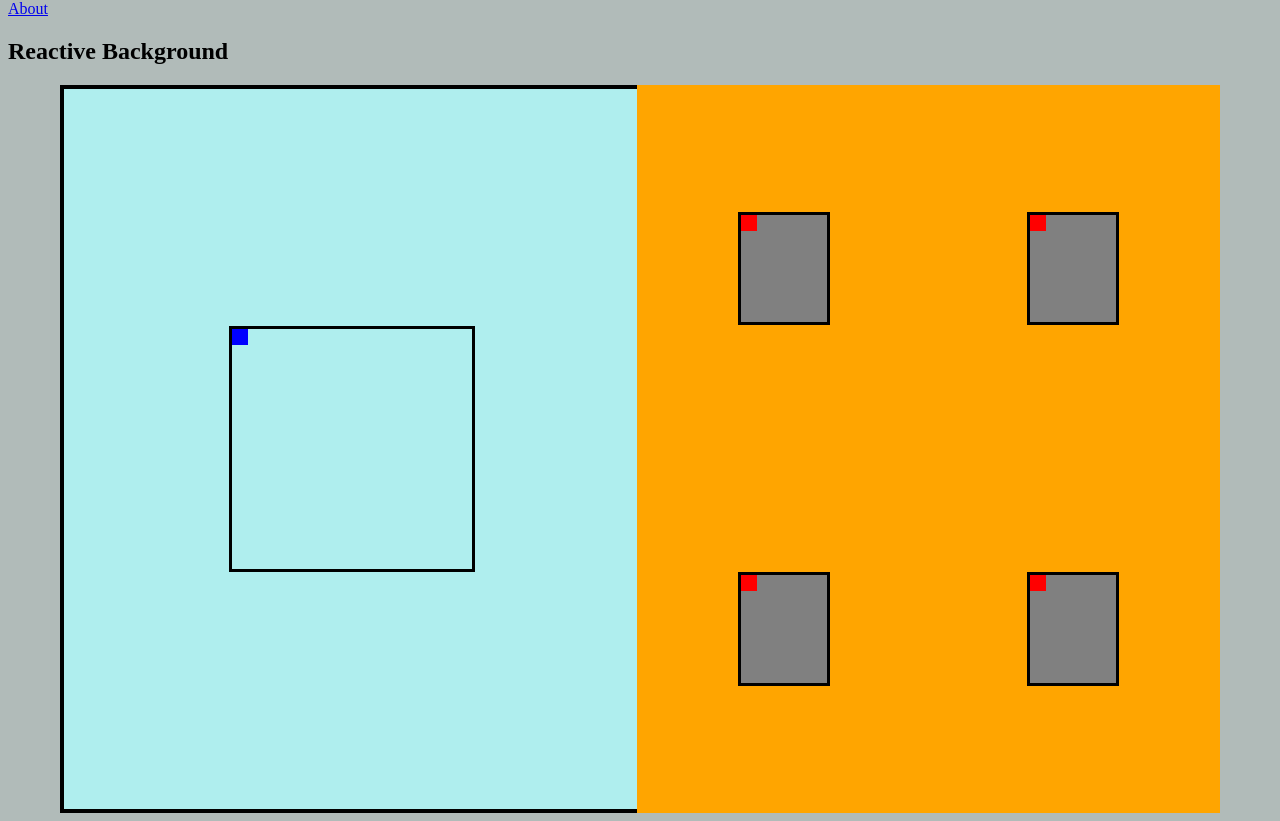
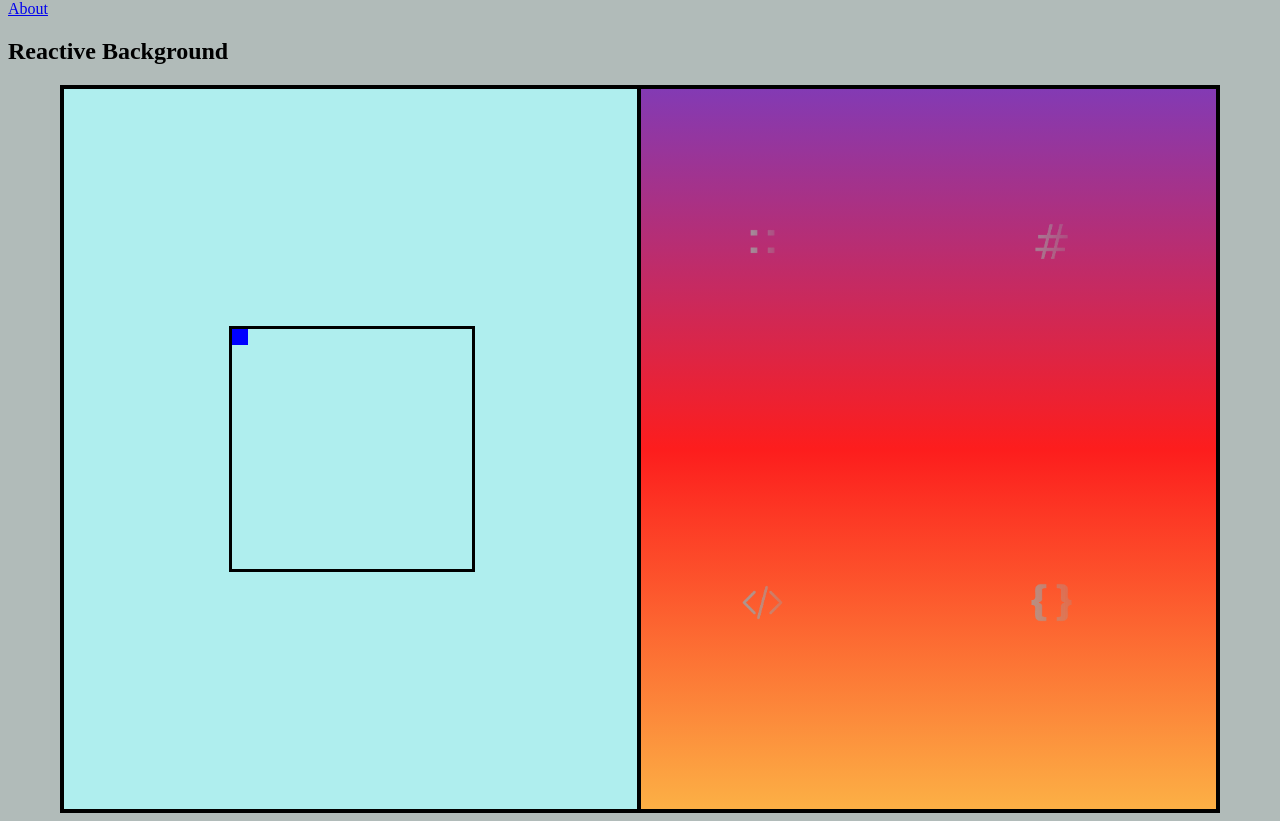
Before and after one commit to nicholasrwx/Blazor_With_Sass, an ASP.NET Core app: page /reactivebackground in a window 1280 px wide. Shown: the part 98-919 px from the top of the page. Run offline with ASP.NET Core 8, Linux system fonts and the light colour scheme.

Commit message:
Update reactive background so there are two different reactive sections
Create a reactive section that reacts on mouse movement across a container
Create a reactive section that reacts on mouse movement across background
Add images to use for reactive background elements

```diff
--- a/scss/app.scss
+++ b/scss/app.scss
@@ -379,83 +379,96 @@ body {
 
 .reactiveBackground {
     grid-area: two;
-  background: orange;
-  content: "";
+    background: linear-gradient(#833AB4 0%, #FD1D1D 50%, #FCB045);
     width: 100%;
     height: 100%;
     display: grid;
+    justify-self: center;
+    justify-items: center;
+    align-items: center;
     grid-template-columns: 1fr 1fr;
     grid-template-rows: 1fr 1fr;
     grid-template-areas: "c1 c2" "c3 c4";
     column-gap: 0.1rem;
     row-gap: 0.1rem;
-  justify-self: center;
-  justify-items: center;
-  align-items: center;
-  width: 100%;
-  height: 100%;
     border: solid;
     border-width: 0.3rem;
-  border-color: orange;
+    border-color: black;
 }
 
 .reactiveContainer {
     &-1 {
         grid-area: c1;
-    background: grey;
+        background: transparent;
         width: 30%;
         height: 30%;
-    border: 0.2rem solid black;
+        border: 0.2rem solid transparent;
+        border-radius: 0.2rem;
 
         & > .block-1 {
-      background: red;
-      width: 1rem;
-      height: 1rem;
+            width: 50%;
+            height: 50%;
+            background-image: url('../images/scope-res-operator-transparent.png');
+            background-size: contain;
+            background-position: center;
+            background-repeat: no-repeat;
             transform: translate(var(--con-x, 0px), var(--con-y, 0px));
         }
     }
 
     &-2 {
         grid-area: c2;
-    background: grey;
+        background: transparent;
         width: 30%;
         height: 30%;
-    border: 0.2rem solid black;
+        border: 0.2rem solid transparent;
+        border-radius: 0.2rem;
 
         & > .block-2 {
-      background: red;
-      width: 1rem;
-      height: 1rem;
+            width: 50%;
+            height: 50%;
+            background-image: url('../images/hash-transparent.png');
+            background-size: contain;
+            background-position: center;
+            background-repeat: no-repeat;
             transform: translate(var(--con-x, 0px), var(--con-y, 0px));
         }
     }
 
     &-3 {
         grid-area: c3;
-    background: grey;
+        background: transparent;
         width: 30%;
         height: 30%;
-    border: 0.2rem solid black;
+        border: 0.2rem solid transparent;
+        border-radius: 0.2rem;
 
         & > .block-3 {
-      background: red;
-      width: 1rem;
-      height: 1rem;
+            width: 50%;
+            height: 50%;
+            background-image: url('../images/code-tag-transparent.png');
+            background-size: contain;
+            background-position: center;
+            background-repeat: no-repeat;
             transform: translate(var(--con-x, 0px), var(--con-y, 0px));
         }
     }
 
     &-4 {
         grid-area: c4;
-    background: grey;
+        background: transparent;
         width: 30%;
         height: 30%;
-    border: 0.2rem solid black;
+        border: 0.2rem solid transparent;
+        border-radius: 0.2rem;
 
         & > .block-4 {
-      background: red;
-      width: 1rem;
-      height: 1rem;
+            background-image: url('../images/code-blocks-transparent.png');
+            background-size: contain;
+            background-position: center;
+            background-repeat: no-repeat;
+            width: 50%;
+            height: 50%;
             transform: translate(var(--con-x, 0px), var(--con-y, 0px));
         }
     }
--- a/wwwroot/js/reactive-background.js
+++ b/wwwroot/js/reactive-background.js
@@ -1,3 +1,4 @@
+// move a single element in relation to mouse movement across it's container
 function createElementListener() {
   const container = document.getElementById("container");
   const block = document.getElementById("block");
@@ -24,7 +25,6 @@ function createElementListener() {
     const positionX = Math.round(e.clientX - rectCont.left - blockWidth / 2);
     const positionY = Math.round(e.clientY - rectCont.top - blockHeight / 2);
 
-    //
     if (positionX >= 0 && positionX < maxWidth) {
       container.style.setProperty("--pos-x", `${positionX}px`);
     }
@@ -32,13 +32,10 @@ function createElementListener() {
     if (positionY >= 0 && positionY < maxHeight) {
       container.style.setProperty("--pos-y", `${positionY}px`);
     }
-    console.log(`X: ${positionX}, Y: ${positionY}`);
   });
-
-  // Moving blocks in relation to their respective containers
-  // Based on mouse movements outside those containers
 }
 
+// move elements, within their respective containers, in relation to mouse movement across the entire screen
 function createBackgroundListener() {
   const background = document.getElementById("reactBackground");
   const reactiveContainer = document.getElementById("rc1");
@@ -48,47 +45,39 @@ function createBackgroundListener() {
   const block4 = document.getElementById("b4");
 
   background.addEventListener("mousemove", function (e) {
-    const backgroundDimensions = background.getBoundingClientRect();
-    const containerDimensions = reactiveContainer.getBoundingClientRect();
-    const blockDimensions = block.getBoundingClientRect();
+    // Required for top / left / bottom / right attributes
+    const backgroundRect = background.getBoundingClientRect();
 
-    // calculate background to container width and height ratios
-    const backgroundPercentX = Math.round(backgroundDimensions.width / 100);
-    const backgroundPercentY = Math.round(backgroundDimensions.height / 100);
-    const containerPercentX = Math.round(containerDimensions.width / 100);
-    const containerPercentY = Math.round(containerDimensions.height / 100);
-
-    // block dimensions ratio in relation to background
-    const blockWidthRatio = Math.round(
-      (blockDimensions.width / containerDimensions.width) *
-        100 *
-        backgroundPercentX
-    );
-    const blockHeightRatio = Math.round(
-      (blockDimensions.height / containerDimensions.height) *
-        100 *
-        backgroundPercentY
-    );
+    // required for computed areas without borders, or to get border sizes dynamically
+    const backgroundDimensions = getComputedStyle(background);
+    const containerDimensions = getComputedStyle(reactiveContainer);
+    const blockDimensions = getComputedStyle(block);
 
     // calculate container boundaries
-    const maxWidth = Math.round(backgroundDimensions.width);
-    const maxHeight = Math.round(backgroundDimensions.height);
+    const maxWidth = Math.round(parseFloat(backgroundDimensions.width));
+    const maxHeight = Math.round(parseFloat(backgroundDimensions.height));
 
     // mouse position in relation to background
-    const positionX = Math.round(e.clientX - backgroundDimensions.left);
-    const positionY = Math.round(e.clientY - backgroundDimensions.top);
+    const positionX = Math.round(e.clientX - backgroundRect.left);
+    const positionY = Math.round(e.clientY - backgroundRect.top);
 
-    //increment multiplier for block movement within container
-    const percentageMovedX = Math.round(
-      (positionX / backgroundDimensions.width) * 100
+    // increment multiplier for block movement within container
+    const percentageMovedX = Math.round((positionX / maxWidth) * 100);
+    const percentageMovedY = Math.round((positionY / maxHeight) * 100);
+
+    // block position within the container
+    const blockPositionX = Math.round(
+      (percentageMovedX *
+        (parseFloat(containerDimensions.width) -
+          parseFloat(blockDimensions.width))) /
+        100
     );
-    const percentageMovedY = Math.round(
-      (positionY / backgroundDimensions.height) * 100
+    const blockPositionY = Math.round(
+      (percentageMovedY *
+        (parseFloat(containerDimensions.height) -
+          parseFloat(blockDimensions.height))) /
+        100
     );
-
-    // blcok position within the container
-    const blockPositionX = Math.round(containerPercentX * percentageMovedX);
-    const blockPositionY = Math.round(containerPercentY * percentageMovedY);
 
     // increment based on ratio
     if (positionX >= 0 && positionX < maxWidth) {
@@ -104,12 +93,5 @@ function createBackgroundListener() {
       block3.style.setProperty("--con-y", `${blockPositionY}px`);
       block4.style.setProperty("--con-y", `${blockPositionY}px`);
     }
-
-    // calculate box boundaries
-    console.log(
-      `x: ${blockPositionX}, y: ${blockPositionY}, cWid: ${maxWidth}, cHei: ${maxHeight}`
-    );
   });
-
-  // you need to use a ratio to calculate movements
 }
```
Also changed, not shown: wwwroot/css/app.css, wwwroot/images/code-blocks-transparent.png (added), wwwroot/images/code-tag-transparent.png (added), wwwroot/images/hash-transparent.png (added), wwwroot/images/one-transparent.png (added), wwwroot/images/scope-res-operator-transparent.png (added), wwwroot/images/zero-transparent.png (added), 1 other file. Lines whose indentation alone changed are shown as unchanged.
